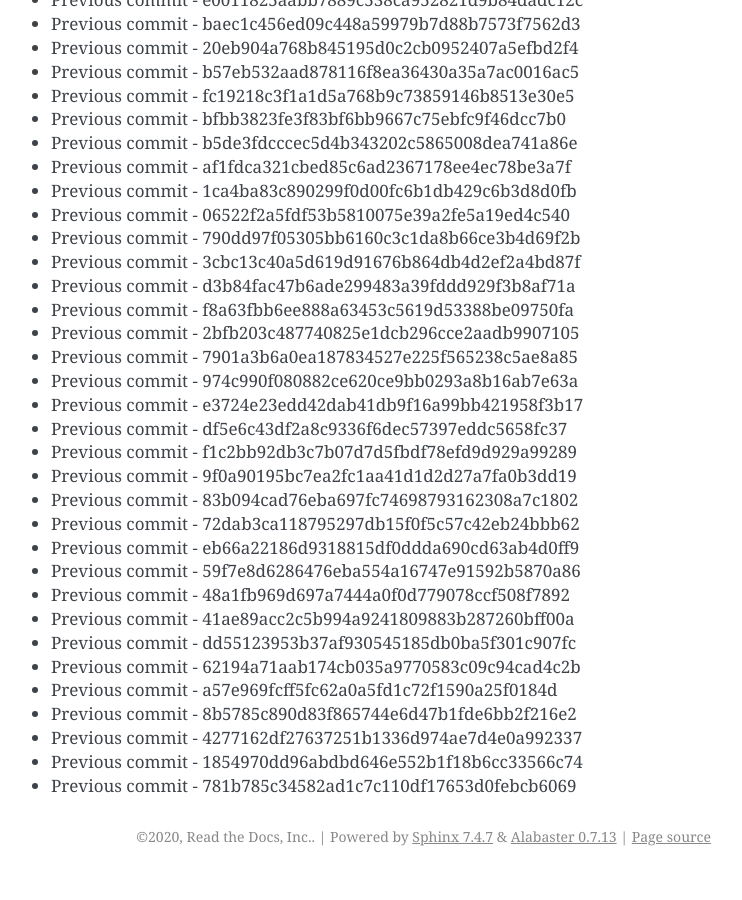
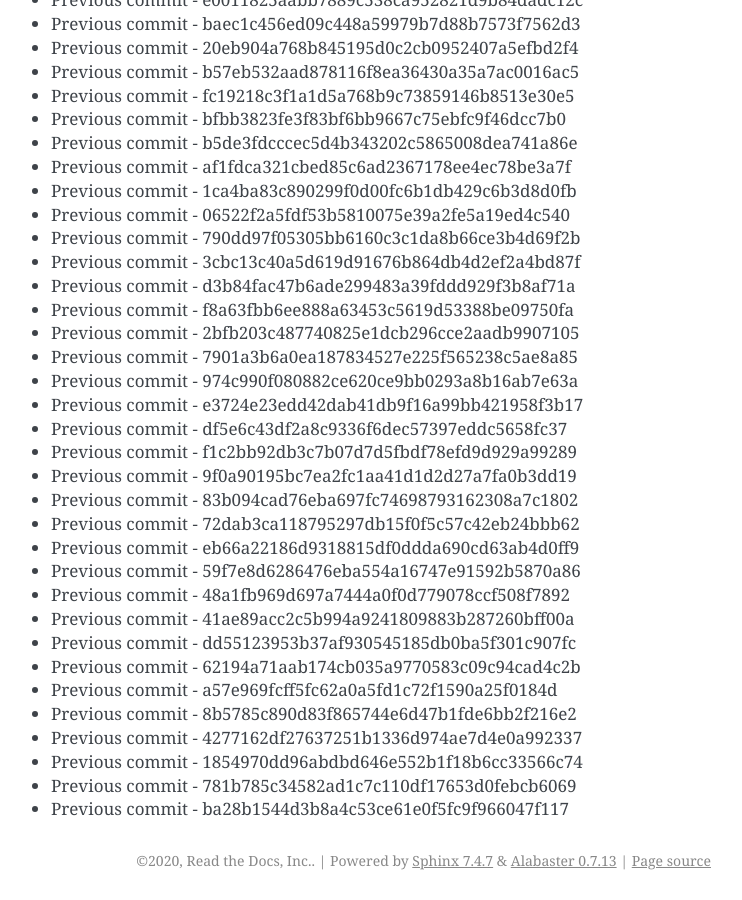
Before and after one commit to readthedocs/rtd-git-stresstest, a Sphinx documentation site: the page built from docs/updates.rst, in a window 1280 px wide and 900 px high, scrolled down 69214 px. Shown: the whole window, without its empty margins (399-1141 px from the left). Built offline with Sphinx 7.4.7, drawn with Linux system fonts in a browser that asks for light colours; before the commit the page ends 70090 px from its top, so only the background shows below that.

Commit message:
Generating commit from previous: ba28b1544d3b8a4c53ce61e0f5fc9f966047f117

```diff
--- a/docs/updates.rst
+++ b/docs/updates.rst
@@ -2940,3 +2940,4 @@ It can be tested for any performance characteristics.
 * Previous commit - 4277162df27637251b1336d974ae7d4e0a992337
 * Previous commit - 1854970dd96abdbd646e552b1f18b6cc33566c74
 * Previous commit - 781b785c34582ad1c7c110df17653d0febcb6069
+* Previous commit - ba28b1544d3b8a4c53ce61e0f5fc9f966047f117
```
